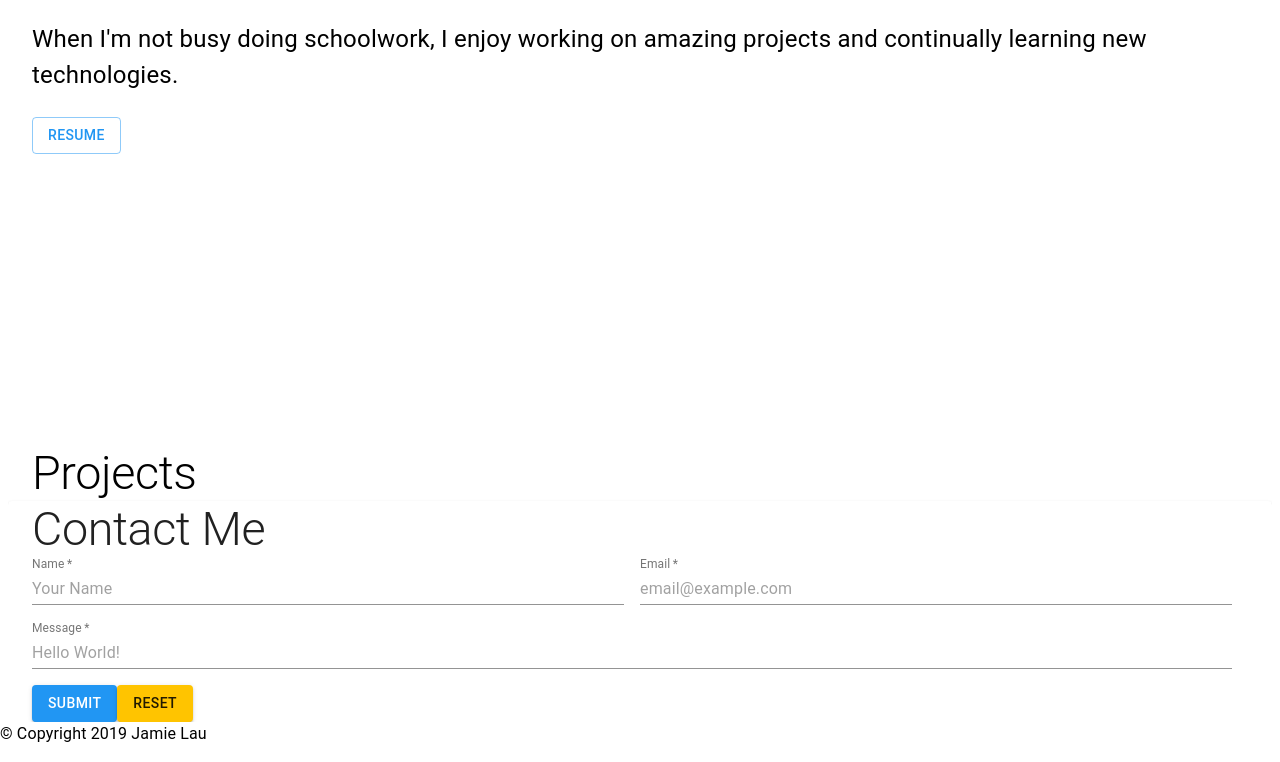
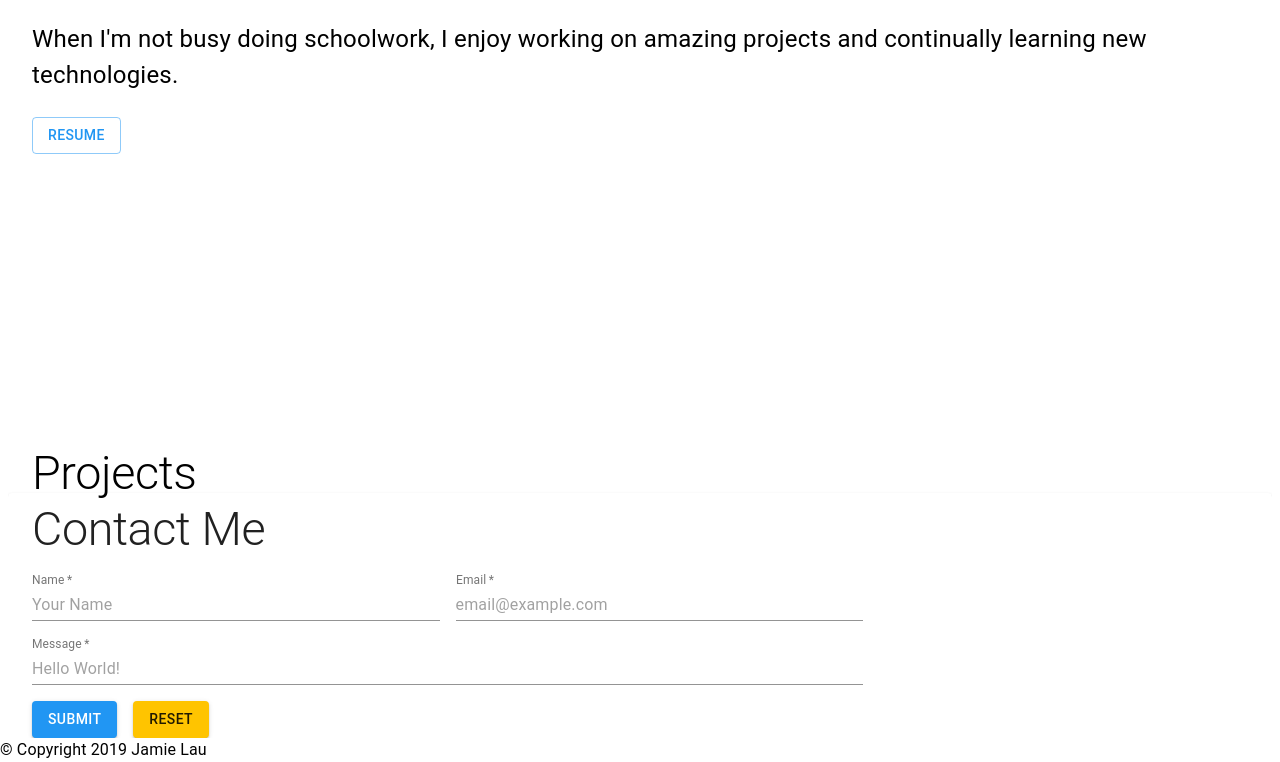
Before and after one commit to laujamie/portfolio-site, a Gatsby site: page / in a window 1280 px wide. Shown: the part 983-1745 px from the top of the page. Built offline with nearby package versions, Linux system fonts and the light colour scheme; Gatsby itself is replaced by a stand-in of ours.

Commit message:
Fix contact form response handling and layout

```diff
--- a/src/components/contact-form.js
+++ b/src/components/contact-form.js
@@ -18,9 +18,13 @@ const ContactForm = props => {
   return (
     <Paper elevate="10">
       <Container>
+        <Grid container spacing={2}>
+          <Grid item xs={12}>
             <Typography variant="h2" id="contact-header">
               Contact Me
             </Typography>
+          </Grid>
+          <Grid item container xs={12}>
             <form onSubmit={handleSubmit} autoComplete="off">
               <Grid item container xs={12} spacing={2}>
                 <Grid item xs={12} md={6}>
@@ -65,10 +69,13 @@ const ContactForm = props => {
                     InputLabelProps={{ shrink: true }}
                   ></TextField>
                 </Grid>
-            <Grid container item xs={12}>
+                <Grid container item xs={12} spacing={2}>
+                  <Grid item>
                     <Button type="submit" color="primary" variant="contained">
                       Submit
                     </Button>
+                  </Grid>
+                  <Grid item>
                     <Button
                       onClick={handleClearForm}
                       color="secondary"
@@ -78,9 +85,12 @@ const ContactForm = props => {
                     </Button>
                   </Grid>
                 </Grid>
+              </Grid>
             </form>
+          </Grid>
           <Grid item xs={12} style={{ display: "none", visibility: "hidden" }}>
             <Typography variant="body1"></Typography>
+          </Grid>
         </Grid>
       </Container>
     </Paper>
--- a/src/libs/use-contact-form.js
+++ b/src/libs/use-contact-form.js
@@ -22,18 +22,13 @@ const useContactForm = callback => {
         body: JSON.stringify(inputs),
       }
     )
-    const myJSON = await response.json()
-    return myJSON
+    const res = await response
+    return res
   }
 
   const postSubmit = data => {
     if (data.status === 200) {
       handleClearForm()
-      console.log("Success!")
-    } else {
-      console.log(
-        "Failed because of: " + JSON.parse(data.target.response).message
-      )
     }
   }
 
```
Lines whose indentation alone changed are shown as unchanged.
